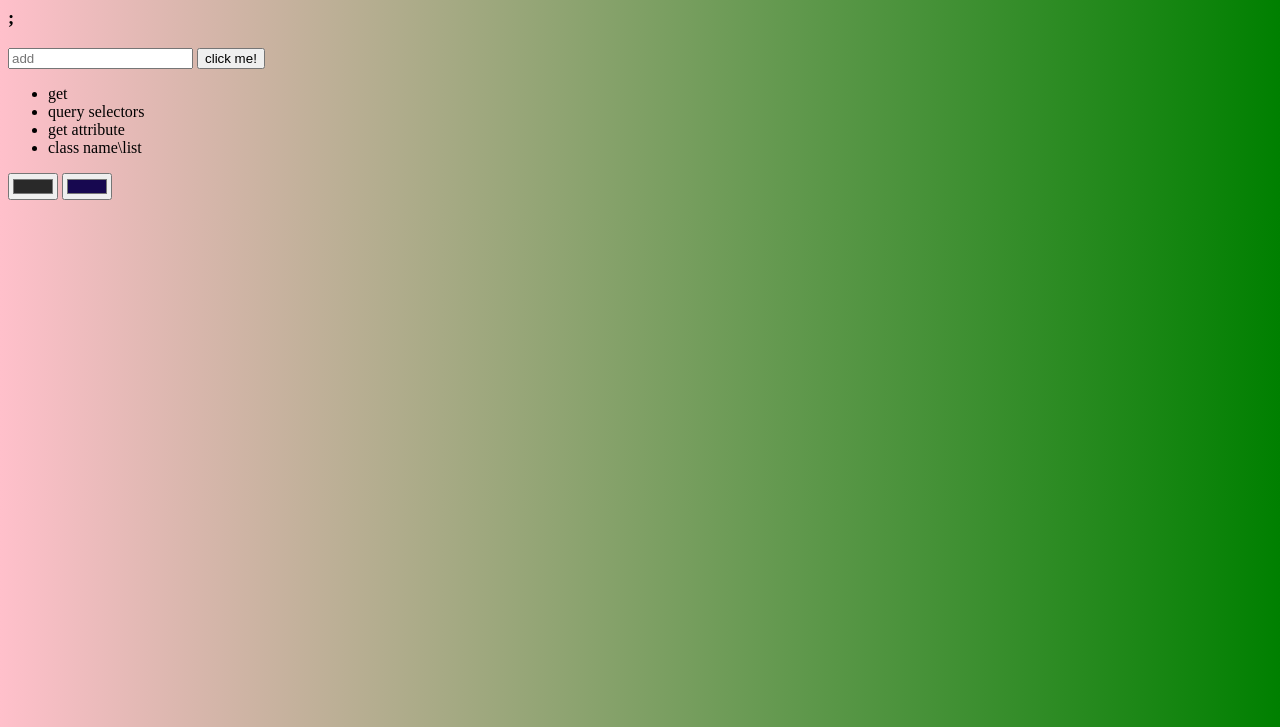
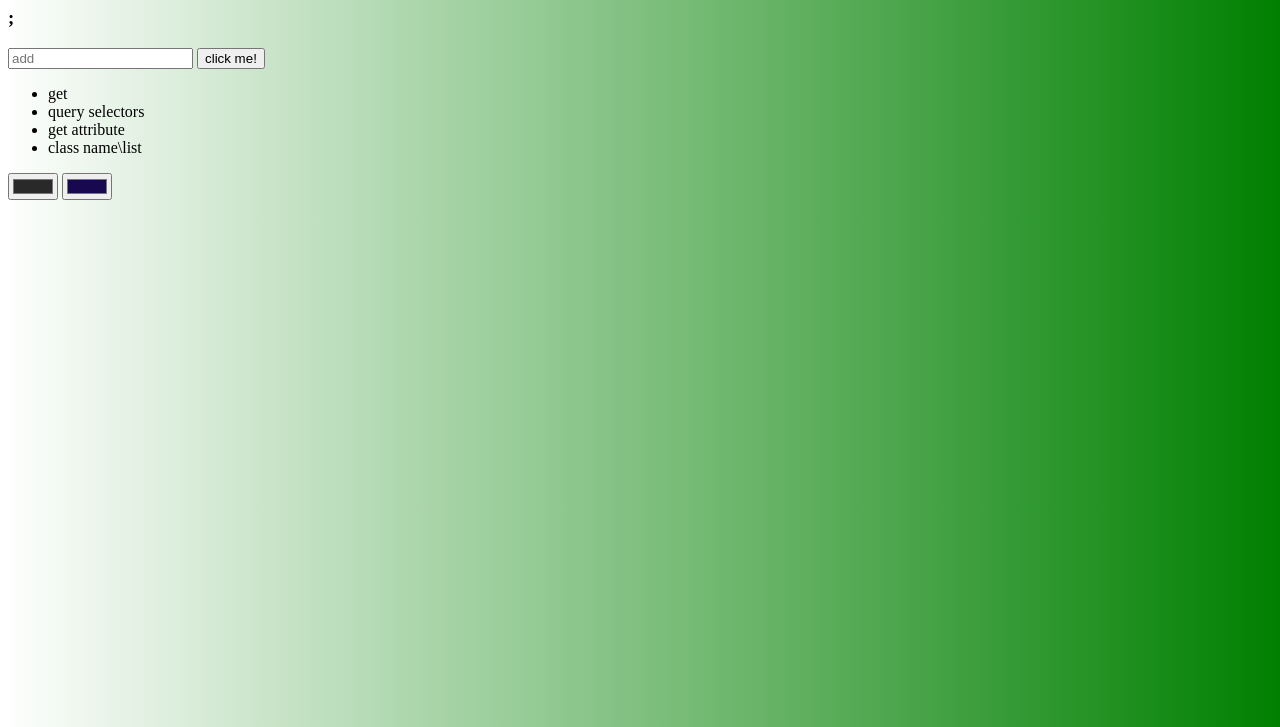
Before and after one commit to husseinahmed1196/just-testing, a plain HTML site: page index.html in a window 1280 px wide. Shown: the part 73-800 px from the top of the page. Drawn offline with Linux system fonts and the light colour scheme.

Commit message:
changing2

```diff
--- a/style.css
+++ b/style.css
@@ -1 +1 @@
-body{background:linear-gradient(to right , pink , green)};
+body{background:linear-gradient(to right , white , green)};
```
